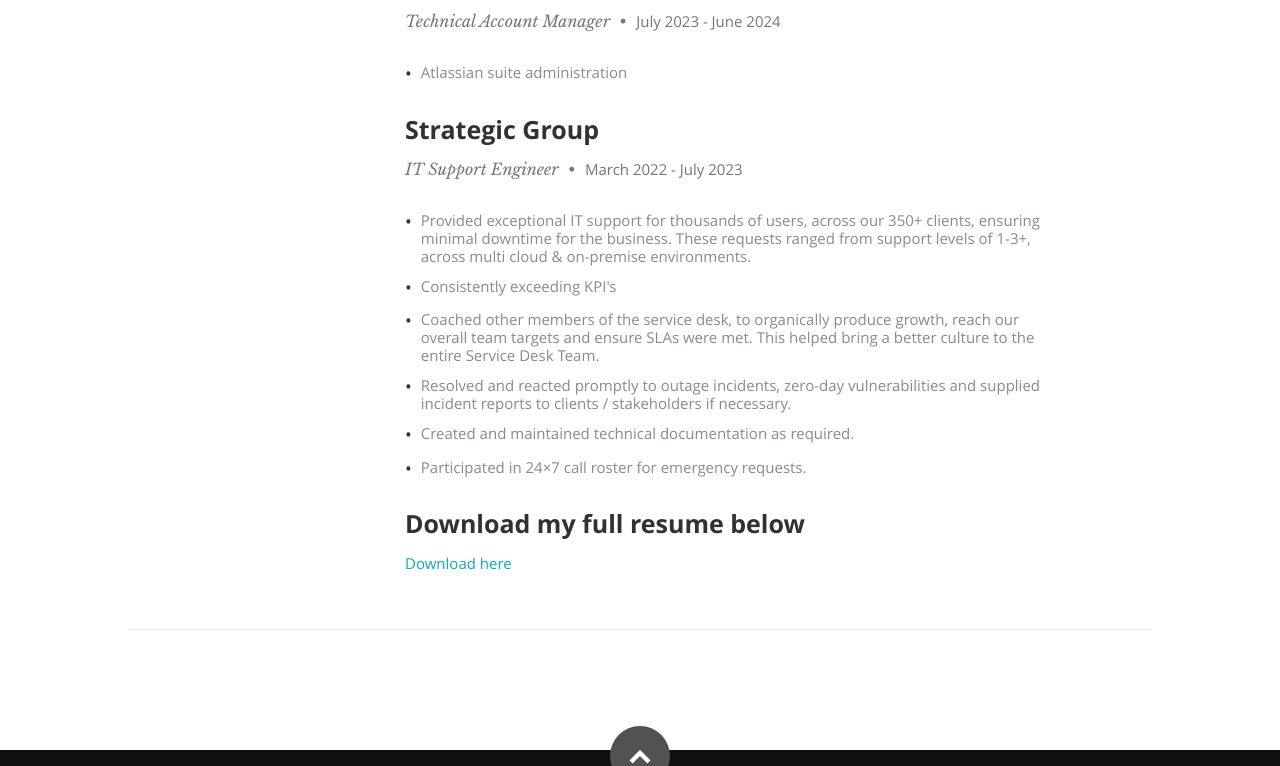
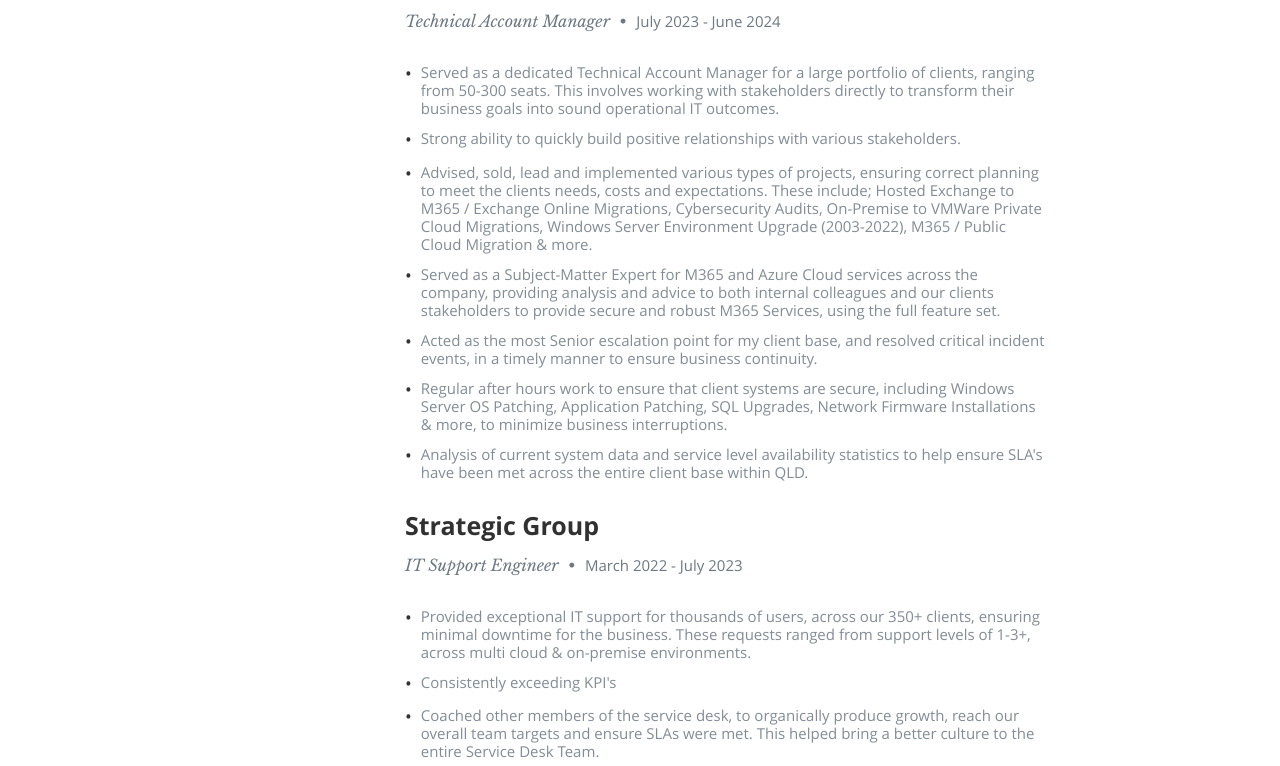
Before and after one commit to CharlieMansell/CMDEV_az_resume, a plain HTML site: page index.html in a window 1280 px wide. Shown: the part 3198-3964 px from the top of the page. Drawn offline with nearby package versions, Linux system fonts and the light colour scheme; a script that the page names is missing.

Commit message:
Changes to Resume Content

```diff
--- a/index.html
+++ b/index.html
@@ -229,8 +229,14 @@
                   <p class="info">Technical Account Manager <span>&bull;</span> <em class="date">July 2023 - June 2024</em></p>
 
                   <p>
-                  <li class="bullet">Atlassian suite administration</li>
-                  </p>
+                  <li class="bullet">Served as a dedicated Technical Account Manager for a large portfolio of clients, ranging from 50-300 seats. This involves working with stakeholders directly to transform their business goals into sound operational IT outcomes.</li>
+                  <li class="bullet">Strong ability to quickly build positive relationships with various stakeholders.</li>
+                  <li class="bullet">Advised, sold, lead and implemented various types of projects, ensuring correct planning to meet the clients needs, costs and expectations. These include; Hosted Exchange to M365 / Exchange Online Migrations, Cybersecurity Audits, On-Premise to VMWare Private Cloud Migrations, Windows Server Environment Upgrade (2003-2022), M365 / Public Cloud Migration & more.</li>
+                  <li class="bullet">Served as a Subject-Matter Expert for M365 and Azure Cloud services across the company, providing analysis and advice to both internal colleagues and our clients stakeholders to provide secure and robust M365 Services, using the full feature set.</li>
+                  <li class="bullet">Acted as the most Senior escalation point for my client base, and resolved critical incident events, in a timely manner to ensure business continuity.</li>
+                  <li class="bullet">Regular after hours work to ensure that client systems are secure, including Windows Server OS Patching, Application Patching, SQL Upgrades, Network Firmware Installations & more, to minimize business interruptions.</li>
+                  <li class="bullet">Analysis of current system data and service level availability statistics to help ensure SLA's have been met across the entire client base within QLD.</li>
+               </p>
 
                </div>
 
```
